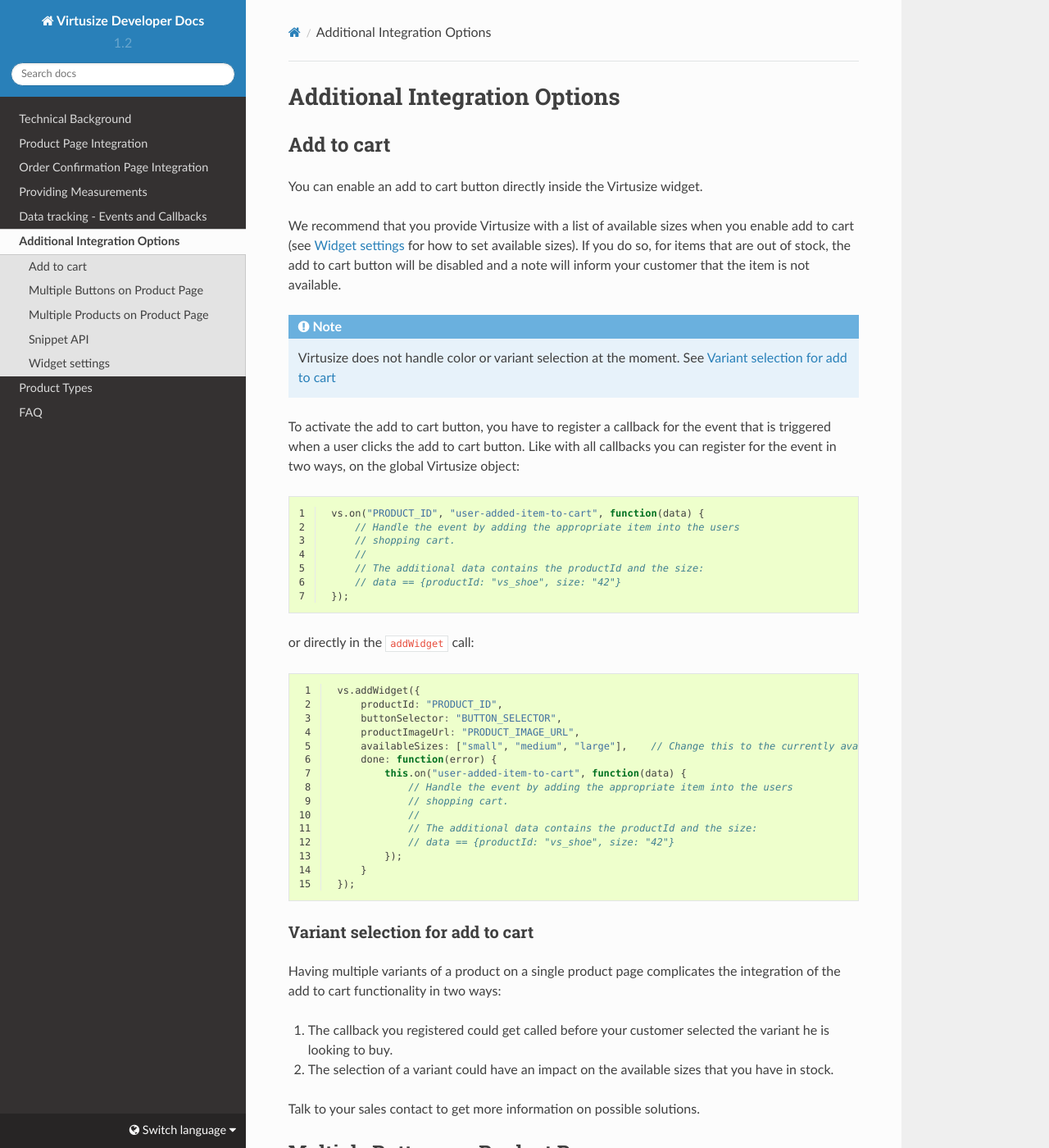
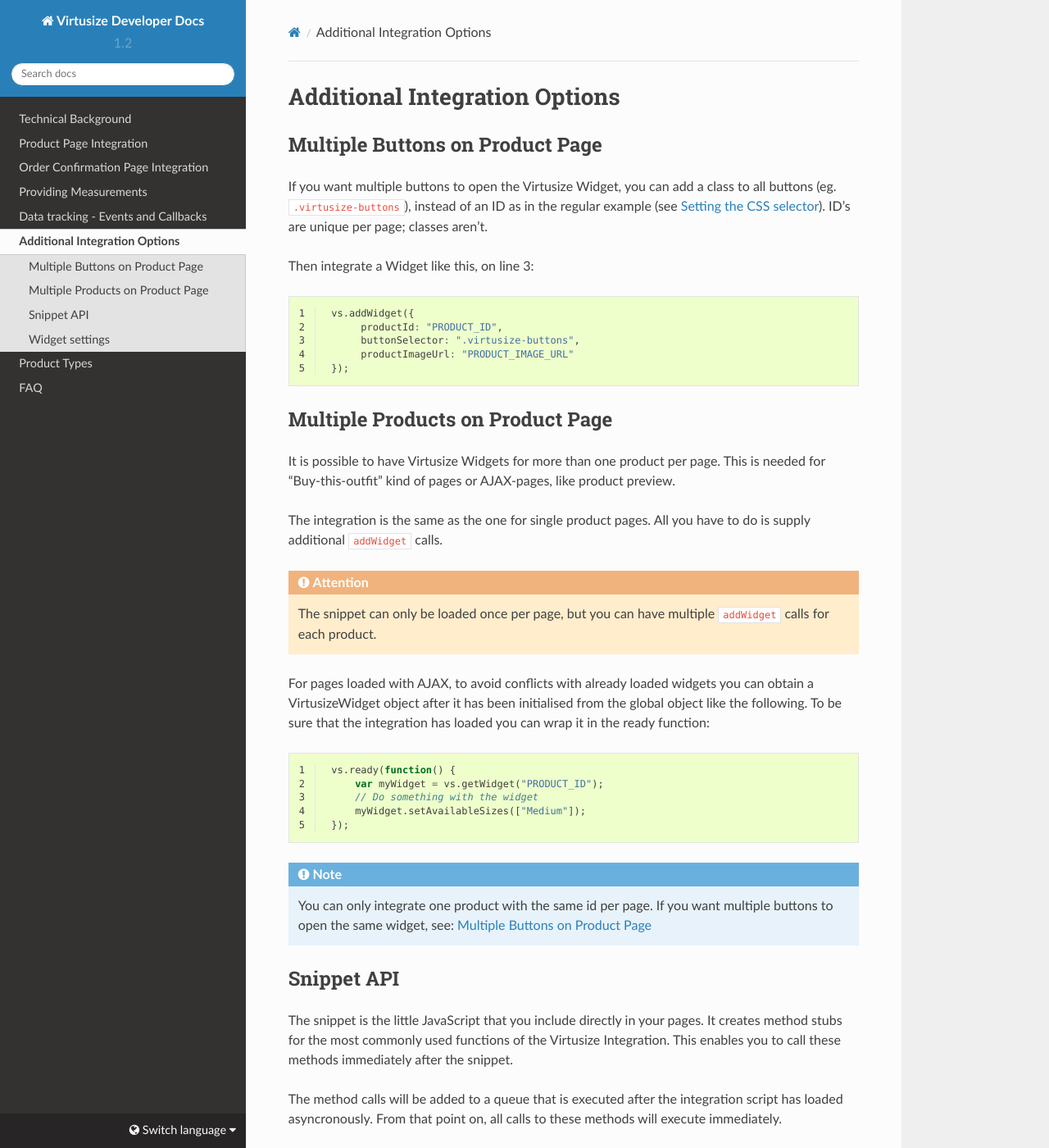
Before and after one commit to virtusize/virtusize.github.io, a Sphinx documentation site: the page built from source/additional-integration-options/index.rst, in a window 1280 px wide and 1400 px high. Shown: the whole window at 82% size. Built offline with Sphinx 7.4.7 and the Read the Docs theme 2.0.0, drawn with Linux system fonts in a browser that asks for light colours.

Commit message:
Cleanup: Removed section about Add to cart

```diff
--- a/source/additional-integration-options/index.rst
+++ b/source/additional-integration-options/index.rst
@@ -2,75 +2,6 @@
 
 Additional Integration Options
 ==============================
-
-.. _label-add-to-cart:
-
-Add to cart
------------
-
-You can enable an add to cart button directly inside the Virtusize widget.
-
-We recommend that you provide Virtusize with a list of available sizes when you
-enable add to cart (see :ref:`label-widget-settings` for how to set available sizes).
-If you do so, for items that are out of stock, the add to cart button will be
-disabled and a note will inform your customer that the item is not available.
-
-.. note::
-    Virtusize does not handle color or variant selection at the moment.
-    See :ref:`label-variant-selection-add-to-cart`
-
-To activate the add to cart button, you have to register a callback for the event
-that is triggered when a user clicks the add to cart button. Like with all callbacks
-you can register for the event in two ways, on the global Virtusize object:
-
-.. code-block:: javascript
-   :linenos:
-
-    vs.on("PRODUCT_ID", "user-added-item-to-cart", function(data) {
-        // Handle the event by adding the appropriate item into the users
-        // shopping cart.
-        //
-        // The additional data contains the productId and the size:
-        // data == {productId: "vs_shoe", size: "42"}
-    });
-
-or directly in the ``addWidget`` call:
-
-.. code-block:: javascript
-   :linenos:
-
-    vs.addWidget({
-        productId: "PRODUCT_ID",
-        buttonSelector: "BUTTON_SELECTOR",
-        productImageUrl: "PRODUCT_IMAGE_URL",
-        availableSizes: ["small", "medium", "large"],    // Change this to the currently available sizes
-        done: function(error) {
-            this.on("user-added-item-to-cart", function(data) {
-                // Handle the event by adding the appropriate item into the users
-                // shopping cart.
-                //
-                // The additional data contains the productId and the size:
-                // data == {productId: "vs_shoe", size: "42"}
-            });
-        }
-    });
-
-
-.. _label-variant-selection-add-to-cart:
-
-Variant selection for add to cart
-^^^^^^^^^^^^^^^^^^^^^^^^^^^^^^^^^
-
-Having multiple variants of a product on a single product page complicates the
-integration of the add to cart functionality in two ways:
-
-1. The callback you registered could get called before your customer selected the
-   variant he is looking to buy.
-2. The selection of a variant could have an impact on the available sizes that
-   you have in stock.
-
-Talk to your sales contact to get more information on possible solutions.
-
 
 .. _label-multiple-buttons-on-product-page:
 
```
Also changed, not shown: CHANGES.md (+1 -0 lines).
